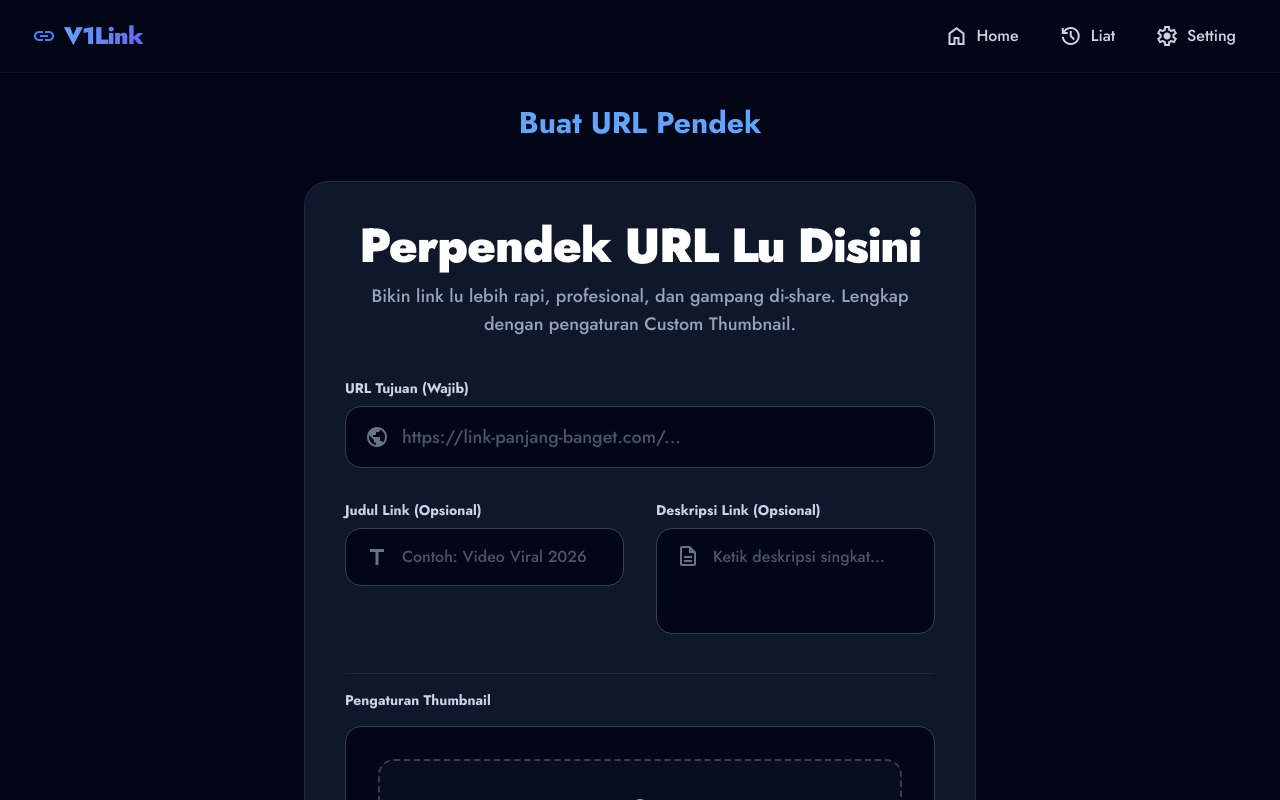
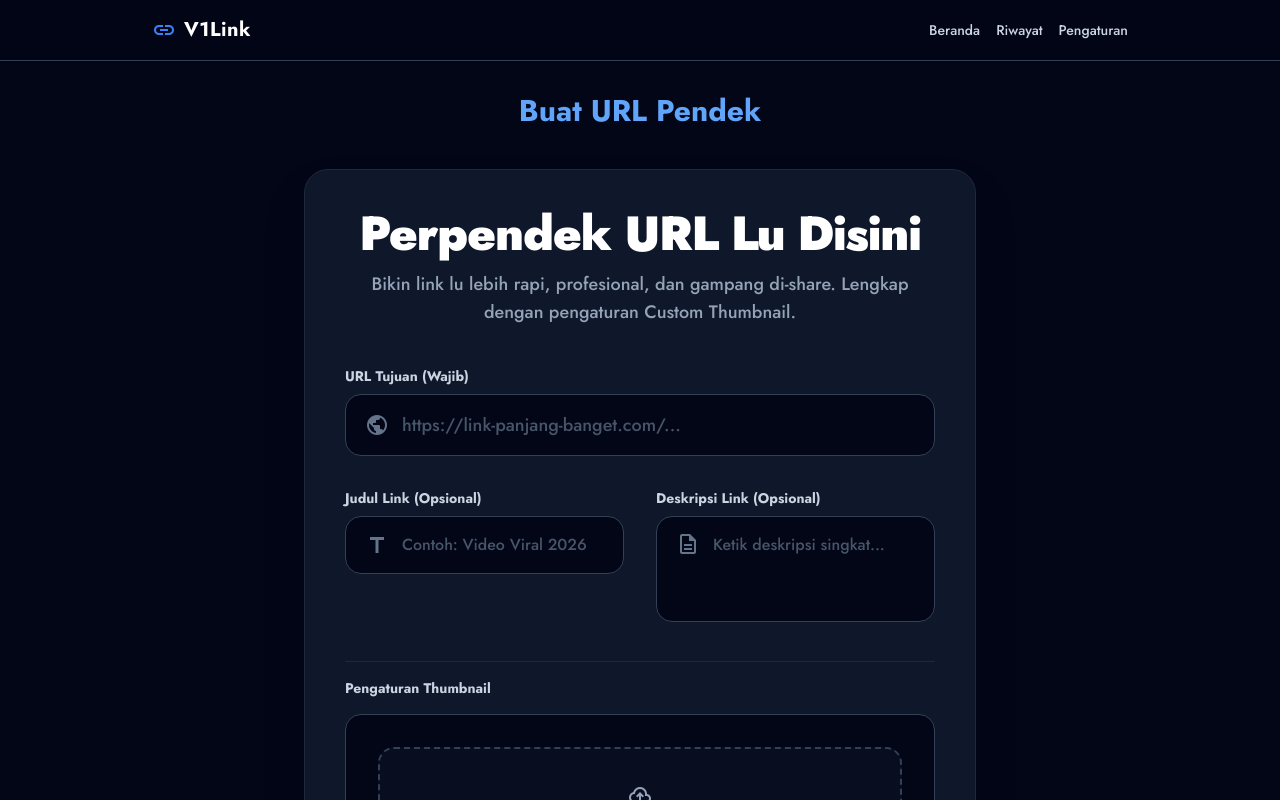
Before and after one commit to tamse94/v1link, a Next.js app: page / in a window 1280 px wide. Shown: the top 800 px of the page. Built offline with nearby package versions, Linux system fonts and the light colour scheme; no server answers.

Commit message:
Update Header.js

```diff
--- a/src/components/layout/Header.js
+++ b/src/components/layout/Header.js
@@ -2,36 +2,26 @@ import Link from 'next/link';
 
 export default function Header() {
   return (
-    <header className="sticky top-0 z-50 w-full bg-slate-950/80 backdrop-blur-md border-b border-slate-800/50 shadow-md transition-all">
-      {/* Cekikan di Header juga udah dibuang, full width pake px-4 di HP */}
-      <div className="w-full max-w-7xl mx-auto px-4 sm:px-6 md:px-8 py-3 sm:py-4 flex items-center justify-between">
-
-        {/* Logo */}
-        <Link href="/" className="flex items-center gap-2 group">
-          <span className="material-symbols-outlined text-blue-500 text-2xl sm:text-3xl group-hover:rotate-12 transition-transform">link</span>
-          <span className="text-xl sm:text-2xl font-black bg-gradient-to-r from-blue-400 to-indigo-500 bg-clip-text text-transparent tracking-tight">
+    <header className="sticky top-0 z-50 w-full bg-slate-950/90 backdrop-blur-sm border-b border-slate-700 shadow-sm">
+      <div className="w-full max-w-5xl mx-auto px-4 sm:px-6 py-4 flex items-center justify-between">
+        <Link href="/" className="flex items-center gap-2">
+          <span className="material-symbols-outlined text-blue-500 text-2xl">link</span>
+          <span className="text-xl font-bold text-white tracking-wide">
             V1Link
           </span>
         </Link>
 
-        {/* Menu Navigasi */}
-        <nav className="flex items-center gap-1 sm:gap-4">
-          <Link href="/" className="flex items-center gap-1 sm:gap-2 text-sm sm:text-base text-slate-300 hover:text-white hover:bg-slate-800/50 px-3 py-2 rounded-lg transition-all">
-            <span className="material-symbols-outlined text-lg sm:text-xl">home</span>
-            <span className="hidden sm:block font-medium">Home</span>
+        <nav className="flex items-center gap-4">
+          <Link href="/" className="text-sm font-medium text-slate-300 hover:text-white transition-colors">
+            Beranda
           </Link>
-
-          <Link href="/history" className="flex items-center gap-1 sm:gap-2 text-sm sm:text-base text-slate-300 hover:text-white hover:bg-slate-800/50 px-3 py-2 rounded-lg transition-all">
-            <span className="material-symbols-outlined text-lg sm:text-xl">history</span>
-            <span className="hidden sm:block font-medium">Liat</span>
+          <Link href="/history" className="text-sm font-medium text-slate-300 hover:text-white transition-colors">
+            Riwayat
           </Link>
-
-          <Link href="/settings" className="flex items-center gap-1 sm:gap-2 text-sm sm:text-base text-slate-300 hover:text-white hover:bg-slate-800/50 px-3 py-2 rounded-lg transition-all">
-            <span className="material-symbols-outlined text-lg sm:text-xl">settings</span>
-            <span className="hidden sm:block font-medium">Setting</span>
+          <Link href="/settings" className="text-sm font-medium text-slate-300 hover:text-white transition-colors">
+            Pengaturan
           </Link>
         </nav>
-
       </div>
     </header>
   );
```
